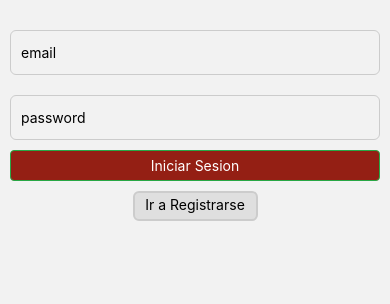
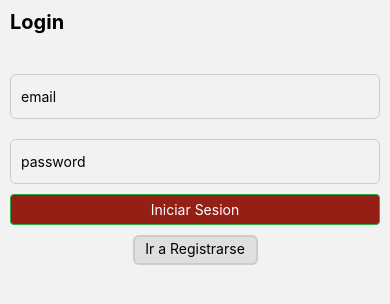
Before and after one commit to cgarciazavaleta/garciazavaleta-fernandezprato-pi2, a React Native app: screen /Perfil in a window 390 px wide. Shown: the top 304 px of the page. Built offline with nearby package versions, Linux system fonts and the light colour scheme; no server answers.

Commit message:
Terminamos

```diff
--- a/src/components/HomeMenu/HomeMenu.js
+++ b/src/components/HomeMenu/HomeMenu.js
@@ -14,13 +14,13 @@ function HomeMenu(props){
     return(
         <Tab.Navigator>
             <Tab.Screen name="StackMenu" component={StackMenu}
-            options= {{tabBarIcon: () => <Entypo name="home" size={24} color="black" />, headerShown: false}}
+            options= {{tabBarIcon: () => <Entypo name="home" size={24} color="black" />, headerShown: false, tabBarShowLabel: false}}
             />
             <Tab.Screen name="Publicar" component={ Publicar }
-            options= {{tabBarIcon: () => <Ionicons name="add-circle" size={24} color="black" />, headerShown: false}}
+            options= {{tabBarIcon: () => <Ionicons name="add-circle" size={24} color="black" />, headerShown: false, tabBarShowLabel: false}}
             />
             <Tab.Screen name="Perfil" component={ Perfil } screenOptions={{tabBarShowLabel:false}}
-            options= {{tabBarIcon: () => <FontAwesome name="user" size={24} color="black" />, headerShown: false}}
+            options= {{tabBarIcon: () => <FontAwesome name="user" size={24} color="black" />, headerShown: false,tabBarShowLabel: false}}
             />
         </Tab.Navigator>
     )
--- a/src/screens/Home/Home.js
+++ b/src/screens/Home/Home.js
@@ -23,7 +23,7 @@ function Home(props) {
 
     return (
         <View style={styles.container}>
-            <Text style={styles.title}>Posteos</Text>
+            <Text style={styles.title}>Home</Text>
             <FlatList
                 data={posts}
                 keyExtractor={(item) => item.id}
--- a/src/screens/Login/Login.js
+++ b/src/screens/Login/Login.js
@@ -31,12 +31,14 @@ function Login(props){
             props.navigation.navigate("HomeMenu")
         })
         .catch(error => {
-            setLoginError("credenciales invalidas")
+            alert("Credenciales invalidas")
         })
 
     }
 
     return(
+        <View>
+         <Text style={styles.title}>Login</Text>
          <View style={styles.container}>
                 <TextInput
                     style={styles.input}
@@ -59,6 +61,7 @@ function Login(props){
                    <Pressable style={styles.boton} onPress={()=> props.navigation.navigate('Register')}>
                     <Text>Ir a Registrarse</Text>
                 </Pressable>
+        </View>
         </View>
     )
 }
@@ -103,6 +106,12 @@ const styles = StyleSheet.create({
         marginVertical: 10,
         backgroundColor: '#dddddddd',
     },
+    title: {
+        fontSize: 20,
+        fontWeight: 'bold',
+        marginBottom: 10,
+        margin: 10,
+    }
 });
 
 export default Login;
--- a/src/screens/MiPerfil/MiPerfil.js
+++ b/src/screens/MiPerfil/MiPerfil.js
@@ -5,7 +5,7 @@ import Post from "../../components/Posts/Posts";
 
 function Perfil(props){
     const[misPosts,setMisPosts]= useState([])
-    const[userName,setUserName]= useState([])
+    const[userName,setUserName]= useState({})
 
     useEffect(()=>{
         db.collection("users")
@@ -40,8 +40,9 @@ function Perfil(props){
 
     return(
         <View style={styles.container}>
-            <Text>{userName.userName}</Text>
-            <Text style={styles.nombre}>{auth.currentUser.email}</Text>
+            <Text style={styles.title}>Perfil</Text>
+            <Text style={styles.nombre}>Usuario: {userName.userName}</Text>
+            <Text style={styles.nombre}>Mail: {auth.currentUser.email}</Text>
             <FlatList
                 data={misPosts}
                 keyExtractor={(item) => item.id}
@@ -94,6 +95,11 @@ const styles = StyleSheet.create({
     },
     textoBoton: {
         fontWeight: "bold"
+    },
+    title: {
+        fontSize: 20,
+        fontWeight: 'bold',
+        marginBottom: 10
     }
 });
 
--- a/src/screens/Register/Register.js
+++ b/src/screens/Register/Register.js
@@ -24,11 +24,13 @@ function Register(props){
             setRegister(true);
         })
         .catch( error => {
-            console.log(error)
+            console.log(error),
+            alert(error)
         })
     }
     return(
         <View style={styles.container}>
+            <Text style={styles.title}>Register</Text>
             <TextInput
               style={styles.input}
               keyboardType="email-adress"
@@ -76,6 +78,11 @@ const styles = StyleSheet.create({
         borderRadius: 6,
         marginVertical: 10
     },
+    title: {
+        fontSize: 20,
+        fontWeight: 'bold',
+        marginBottom: 10
+    },
     btn: {
         backgroundColor: '#941f14ff',
         paddingHorizontal: 10,
```
